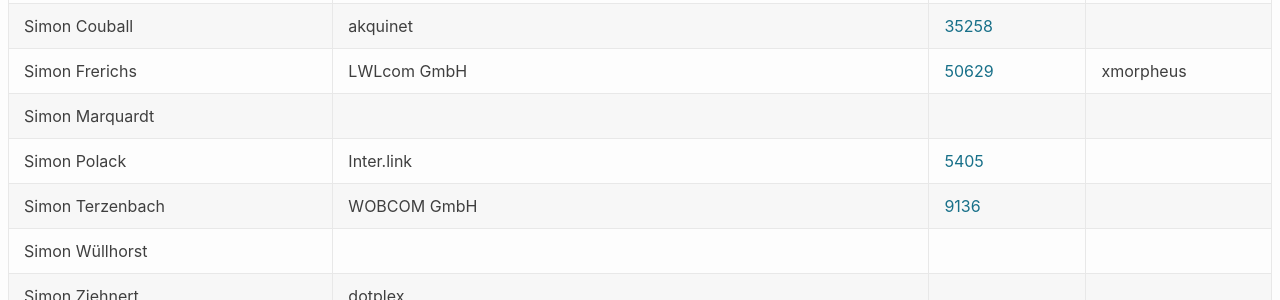
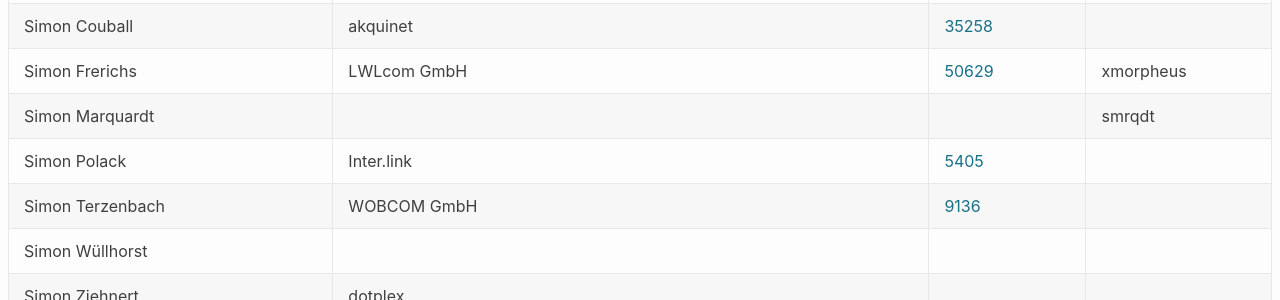
Before and after one commit to denog/pretix-attendeelist, a Jekyll site: the page built from denog15/index.md, in a window 1280 px wide and 900 px high, scrolled down 16264 px. Shown: the part 154-454 px from the top of the window. Built offline with Jekyll 4.4.1, drawn with Linux system fonts in a browser that asks for light colours.

Commit message:
Latest data: Fri Nov  3 20:10:37 UTC 2023

```diff
--- a/_data/attendees_denog15_onsite.json
+++ b/_data/attendees_denog15_onsite.json
@@ -2174,7 +2174,7 @@
   {
     "name": "Simon Marquardt",
     "company": null,
-    "irc": null,
+    "irc": "smrqdt",
     "asn": null
   },
   {
```
